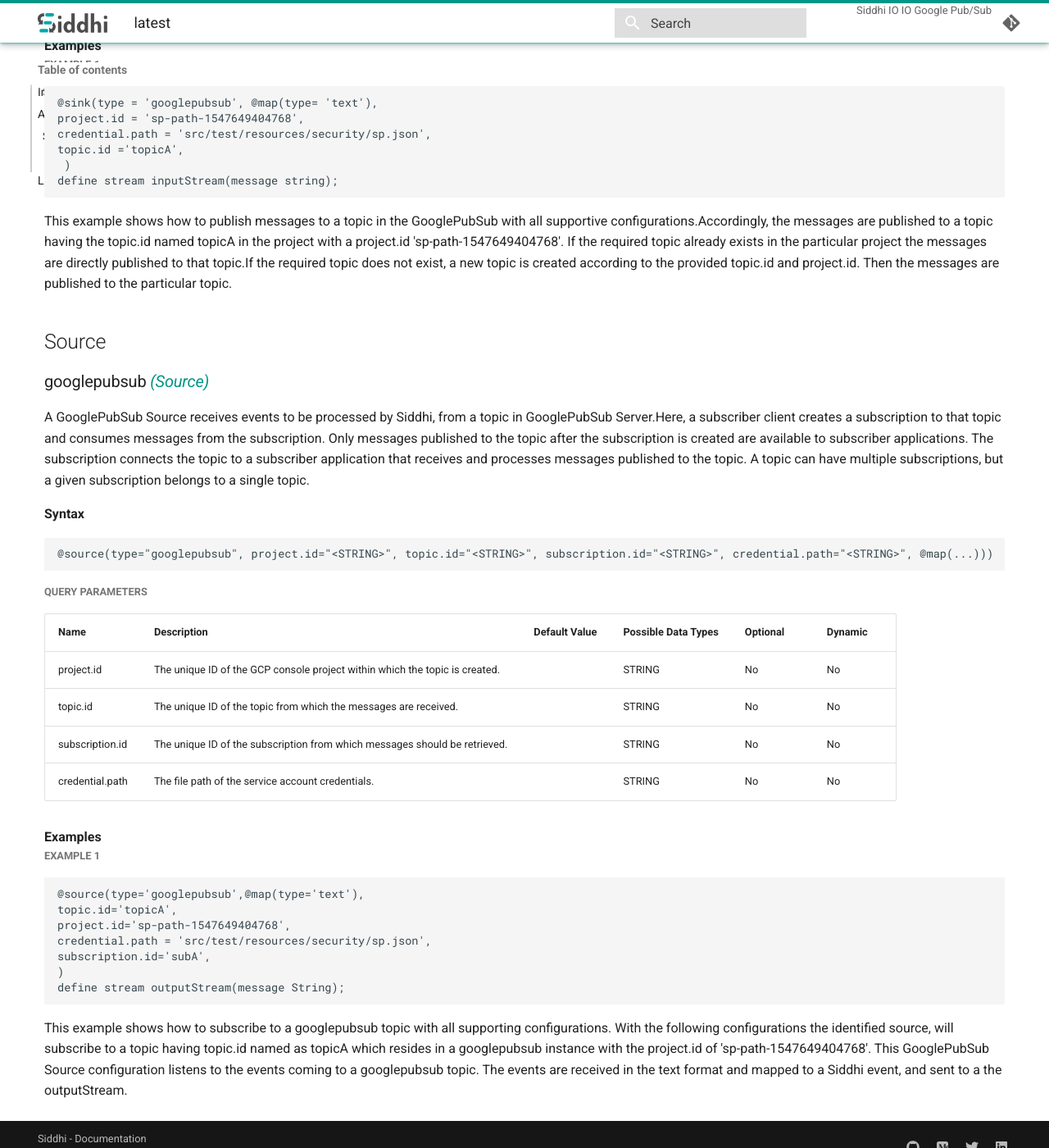
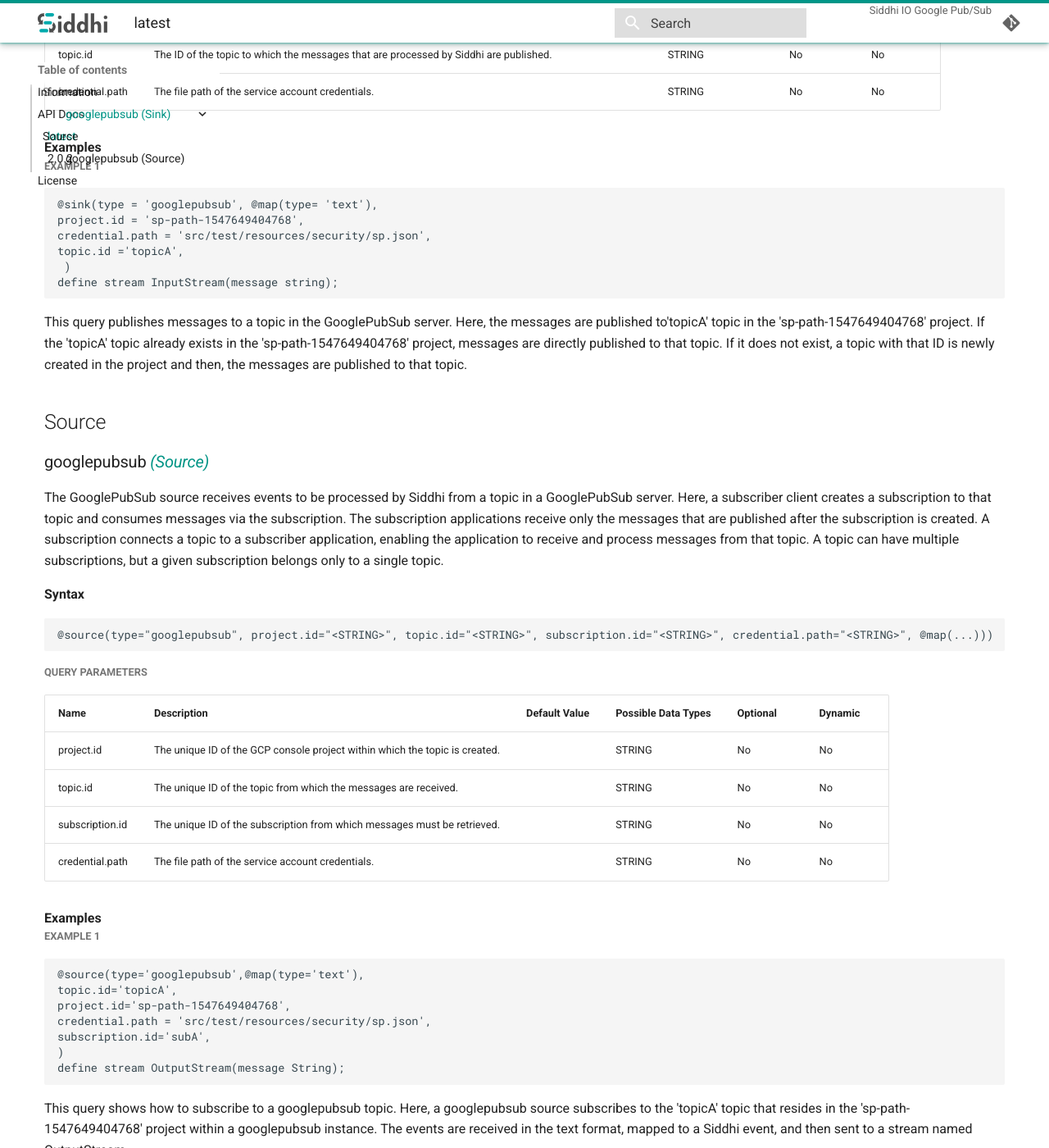
Before and after one commit to siddhi-io/siddhi-io-googlepubsub, an MkDocs documentation site: the page built from docs/api/latest.md, in a window 1280 px wide and 1400 px high, scrolled down 653 px. Shown: the whole window at 82% size. Built offline with MkDocs 1.6.1 and Material for MkDocs 9.7.7, drawn with Linux system fonts in a browser that asks for light colours; comment, search, counter and statistics services are not loaded; old or Windows-style settings are respelled for this version of MkDocs; some of the changed text lies outside the part shown.

Commit message:
Update API docs

````diff
--- a/docs/api/latest.md
+++ b/docs/api/latest.md
@@ -1,12 +1,16 @@
-# API Docs - v1.0.0-SNAPSHOT
+# API Docs - v2.0.2
+
+!!! Info "Tested Siddhi Core version: *<a target="_blank" href="http://siddhi.io/en/v5.1/docs/query-guide/">5.1.5</a>*"
+    It could also support other Siddhi Core minor versions.
 
 ## Sink
 
-### googlepubsub *<a target="_blank" href="https://wso2.github.io/siddhi/documentation/siddhi-4.0/#sink">(Sink)</a>*
+### googlepubsub *<a target="_blank" href="http://siddhi.io/en/v5.1/docs/query-guide/#sink">(Sink)</a>*
+<p></p>
+<p style="word-wrap: break-word;margin: 0;">The GooglePubSub sink publishes messages to a topic in the GooglePubSub server. If the required topic does not exist, GooglePubSub Sink creates the topic and publishes messages to it.</p>
+<p></p>
+<span id="syntax" class="md-typeset" style="display: block; font-weight: bold;">Syntax</span>
 
-<p style="word-wrap: break-word">GooglePubSub Sink publishes messages to a topic in  GooglePubSub server. If the required topic doesn't exist, GooglePubSub Sink creates a topic and publish messages to that topic.</p>
-
-<span id="syntax" class="md-typeset" style="display: block; font-weight: bold;">Syntax</span>
 ```
 @sink(type="googlepubsub", project.id="<STRING>", topic.id="<STRING>", credential.path="<STRING>", @map(...)))
 ```
@@ -23,7 +27,7 @@
     </tr>
     <tr>
         <td style="vertical-align: top">project.id</td>
-        <td style="vertical-align: top; word-wrap: break-word">The unique ID of the GCP console project within which the topic is created.</td>
+        <td style="vertical-align: top; word-wrap: break-word"><p style="word-wrap: break-word;margin: 0;">The unique ID of the GCP console project within which the topic is created.</p></td>
         <td style="vertical-align: top"></td>
         <td style="vertical-align: top">STRING</td>
         <td style="vertical-align: top">No</td>
@@ -31,7 +35,7 @@
     </tr>
     <tr>
         <td style="vertical-align: top">topic.id</td>
-        <td style="vertical-align: top; word-wrap: break-word">The topic ID of the topic to which the messages that are processed by Siddhi are published. </td>
+        <td style="vertical-align: top; word-wrap: break-word"><p style="word-wrap: break-word;margin: 0;">The ID of the topic to which the messages that are processed by Siddhi are published. </p></td>
         <td style="vertical-align: top"></td>
         <td style="vertical-align: top">STRING</td>
         <td style="vertical-align: top">No</td>
@@ -39,7 +43,7 @@
     </tr>
     <tr>
         <td style="vertical-align: top">credential.path</td>
-        <td style="vertical-align: top; word-wrap: break-word">The file path of the service account credentials.</td>
+        <td style="vertical-align: top; word-wrap: break-word"><p style="word-wrap: break-word;margin: 0;">The file path of the service account credentials.</p></td>
         <td style="vertical-align: top"></td>
         <td style="vertical-align: top">STRING</td>
         <td style="vertical-align: top">No</td>
@@ -55,17 +59,19 @@
 credential.path = 'src/test/resources/security/sp.json',
 topic.id ='topicA',
  )
-define stream inputStream(message string);
+define stream InputStream(message string);
 ```
-<p style="word-wrap: break-word">This example shows how to publish messages to a topic in the GooglePubSub with all supportive configurations.Accordingly, the messages are published to a topic having the topic.id named topicA in the project with a project.id 'sp-path-1547649404768'. If the required topic already exists in the particular project the messages are directly published to that topic.If the required topic does not exist, a new topic is created according to the provided topic.id and project.id. Then the messages are published to the particular topic.</p>
-
+<p></p>
+<p style="word-wrap: break-word;margin: 0;">This query publishes messages to a topic in the GooglePubSub server. Here, the messages are published to'topicA' topic in the 'sp-path-1547649404768' project. If the 'topicA' topic already exists in the 'sp-path-1547649404768' project, messages are directly published to that topic. If it does not exist, a topic with that ID is newly created in the project and then, the messages are published to that topic.</p>
+<p></p>
 ## Source
 
-### googlepubsub *<a target="_blank" href="https://wso2.github.io/siddhi/documentation/siddhi-4.0/#source">(Source)</a>*
+### googlepubsub *<a target="_blank" href="http://siddhi.io/en/v5.1/docs/query-guide/#source">(Source)</a>*
+<p></p>
+<p style="word-wrap: break-word;margin: 0;">The GooglePubSub source receives events to be processed by Siddhi from a topic in a GooglePubSub server. Here, a subscriber client creates a subscription to that topic and consumes messages via the subscription. The subscription applications receive only the messages that are published after the subscription is created. A subscription connects a topic to a subscriber application, enabling the application to receive and process messages from that topic. A topic can have multiple subscriptions, but a given subscription belongs only to a single topic.</p>
+<p></p>
+<span id="syntax" class="md-typeset" style="display: block; font-weight: bold;">Syntax</span>
 
-<p style="word-wrap: break-word">A GooglePubSub Source receives events to be processed by Siddhi, from a topic in GooglePubSub Server.Here, a subscriber client creates a subscription to that topic and consumes messages from the subscription. Only messages published to the topic after the subscription is created are available to subscriber applications. The subscription connects the topic to a subscriber application that receives and processes messages published to the topic. A topic can have multiple subscriptions, but a given subscription belongs to a single topic.</p>
-
-<span id="syntax" class="md-typeset" style="display: block; font-weight: bold;">Syntax</span>
 ```
 @source(type="googlepubsub", project.id="<STRING>", topic.id="<STRING>", subscription.id="<STRING>", credential.path="<STRING>", @map(...)))
 ```
@@ -82,7 +88,7 @@
     </tr>
     <tr>
         <td style="vertical-align: top">project.id</td>
-        <td style="vertical-align: top; word-wrap: break-word">The unique ID of the GCP console project within which the topic is created.</td>
+        <td style="vertical-align: top; word-wrap: break-word"><p style="word-wrap: break-word;margin: 0;">The unique ID of the GCP console project within which the topic is created.</p></td>
         <td style="vertical-align: top"></td>
         <td style="vertical-align: top">STRING</td>
         <td style="vertical-align: top">No</td>
@@ -90,7 +96,7 @@
     </tr>
     <tr>
         <td style="vertical-align: top">topic.id</td>
-        <td style="vertical-align: top; word-wrap: break-word">The unique ID of the topic from which the messages are received.</td>
+        <td style="vertical-align: top; word-wrap: break-word"><p style="word-wrap: break-word;margin: 0;">The unique ID of the topic from which the messages are received.</p></td>
         <td style="vertical-align: top"></td>
         <td style="vertical-align: top">STRING</td>
         <td style="vertical-align: top">No</td>
@@ -98,7 +104,7 @@
     </tr>
     <tr>
         <td style="vertical-align: top">subscription.id</td>
-        <td style="vertical-align: top; word-wrap: break-word">The unique ID of the subscription from which messages should be retrieved.</td>
+        <td style="vertical-align: top; word-wrap: break-word"><p style="word-wrap: break-word;margin: 0;">The unique ID of the subscription from which messages must be retrieved.</p></td>
         <td style="vertical-align: top"></td>
         <td style="vertical-align: top">STRING</td>
         <td style="vertical-align: top">No</td>
@@ -106,7 +112,7 @@
     </tr>
     <tr>
         <td style="vertical-align: top">credential.path</td>
-        <td style="vertical-align: top; word-wrap: break-word">The file path of the service account credentials.</td>
+        <td style="vertical-align: top; word-wrap: break-word"><p style="word-wrap: break-word;margin: 0;">The file path of the service account credentials.</p></td>
         <td style="vertical-align: top"></td>
         <td style="vertical-align: top">STRING</td>
         <td style="vertical-align: top">No</td>
@@ -123,6 +129,8 @@
 credential.path = 'src/test/resources/security/sp.json',
 subscription.id='subA',
 )
-define stream outputStream(message String);
+define stream OutputStream(message String);
 ```
-<p style="word-wrap: break-word">This example shows how to subscribe to a googlepubsub topic with all supporting configurations. With the following configurations the identified source, will subscribe to a topic having topic.id named as topicA which resides in a googlepubsub instance with the project.id of 'sp-path-1547649404768'. This GooglePubSub Source configuration listens to the events coming to a googlepubsub topic. The events are received in the text format and mapped to a Siddhi event, and sent to a the outputStream.</p>
+<p></p>
+<p style="word-wrap: break-word;margin: 0;">This query shows how to subscribe to a googlepubsub topic. Here, a googlepubsub source subscribes to the 'topicA' topic that resides in the 'sp-path-1547649404768' project within a googlepubsub instance. The events are received in the text format, mapped to a Siddhi event, and then sent to a stream named OutputStream.</p>
+<p></p>
--- a/mkdocs.yml
+++ b/mkdocs.yml
@@ -1,6 +1,6 @@
 site_name: Siddhi IO Google Pub/Sub
 site_description: Siddhi IO Google Pub/Sub Extension
-repo_name: Siddhi IO IO Google Pub/Sub
+repo_name: Siddhi IO Google Pub/Sub
 repo_url: https://github.com/siddhi-io/siddhi-io-googlepubsub/
 edit_uri: https://github.com/siddhi-io/siddhi-io-googlepubsub/blob/master/
 copyright: Siddhi - Documentation
````
Also changed, not shown: docs/api/2.0.2.md (+1 -1 lines).
